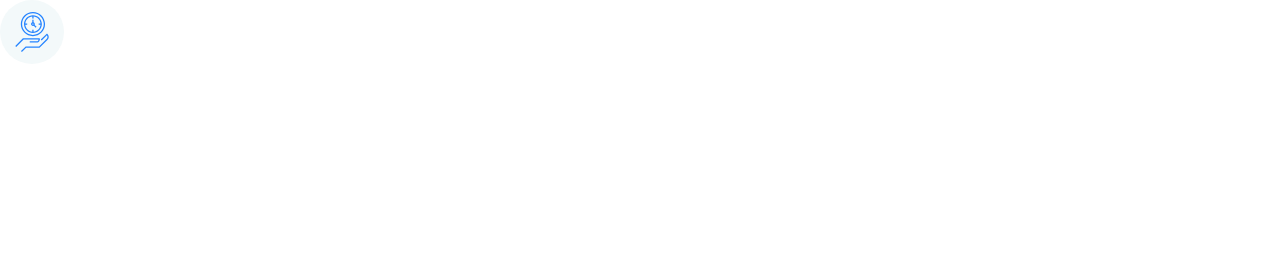
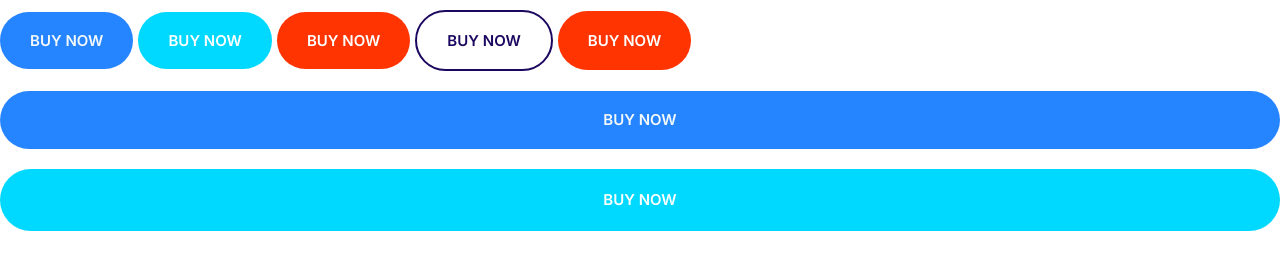
Before and after one commit to shadowmanLukas/frontend_layout, a plain HTML site: page index.html in a window 1280 px wide. Drawn offline with Linux system fonts and the light colour scheme.

Commit message:
Definition of buttons.

```diff
--- a/css/styles.css
+++ b/css/styles.css
@@ -6,6 +6,10 @@
 --color-accent: #ff3400;
 --color-headings: #1b0760;
 --color-body: #918ca4;
+}
+
+*, *::after, *::before {
+    box-sizing: border-box;
 }
 
 
@@ -177,3 +181,67 @@ margin-right: 2rem;
     justify-content: center; /*by default horizontal axis*/
     align-items: center; /*by default vertical axis*/
 }
+
+
+/* Buttons */
+.btn {
+    border-radius: 40px;
+    border: 0;
+    cursor: pointer;
+    font-size: 1.8rem;
+    font-weight: 600;
+    padding: 2rem 3rem;
+    text-align: center;
+    text-transform: uppercase;
+    white-space: nowrap;
+    margin: 1rem 0;
+}
+
+.btn--primary {
+    background: var(--color-primary);
+    color: #f3f9fa;
+}
+
+.btn--primary:hover{
+    background: #3a8ffd;
+}
+
+.btn--secondary{
+    background: var(--color-secondary);
+    color: #fff;
+}
+
+.btn--secondary:hover{
+ background: #00c8eb;
+}
+
+.btn--accent{
+    background: var(--color-accent);
+    color: #fff;
+}
+
+.btn--accent:hover{
+    background: #ec3000;
+}
+
+.btn--block{
+    width: 100%;
+    display: inline-block;
+}
+
+.btn--outline{
+    background: #fff;
+    color: var(--color-headings);
+    border: 2px solid var(--color-headings);
+}
+
+.btn--outline:hover{
+    background: var(--color-headings);
+    color: #fff;
+}
+
+@media screen and (min-width: 1024px){
+    .btn{
+        font-size: 1.5rem ;
+    }
+}
--- a/index.html
+++ b/index.html
@@ -14,10 +14,13 @@
     <link rel="stylesheet" href="css/styles.css" />
   </head>
   <body>
-    <span class="icon-container">
-      <svg class="icon icon--primary">
-        <use xlink:href="images/sprite.svg#clock"></use>
-      </svg>
-    </span>
+    <button class="btn btn--primary">Buy Now</button>
+    <button class="btn btn--secondary">Buy Now</button>
+    <button class="btn btn--accent">Buy Now</button>
+    <button class="btn btn--outline">Buy Now</button>
+    <a href="#" class="btn btn--accent">Buy Now</a>
+
+    <button class="btn btn--primary btn--block">Buy Now</button>
+    <a href="#" class="btn btn--secondary btn--block">Buy Now</a>
   </body>
 </html>
```
